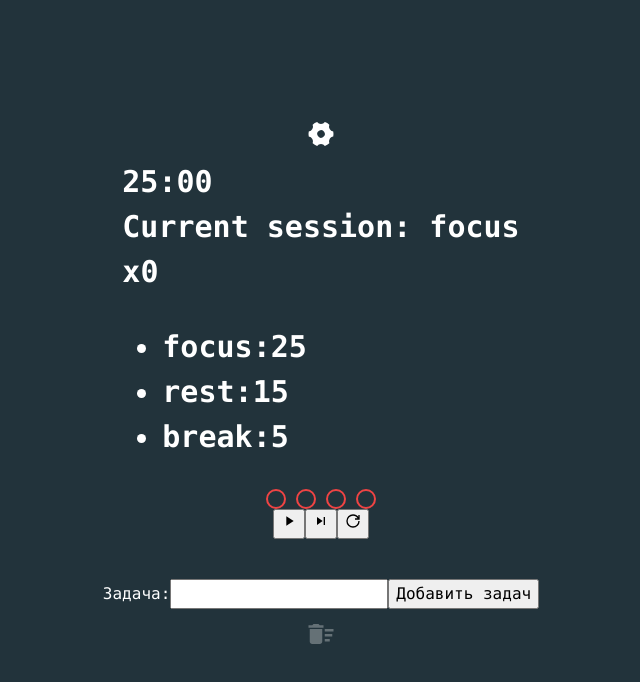
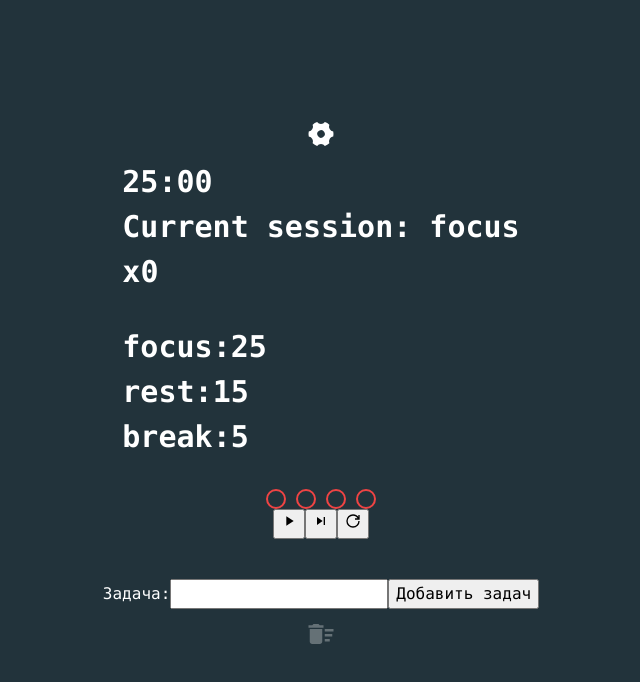
Before and after one commit to git-dmitriy/pomodoro-app, a React (Create React App) app: page / in a window 1280 px wide. Shown: the top 682 px of the page, without its empty margins (319-959 px from the left). Built offline with nearby package versions, Linux system fonts and the light colour scheme; the HTML template or start-up script is replaced by a standard one.

Commit message:
Set changeable background to html root

```diff
--- a/src/App.tsx
+++ b/src/App.tsx
@@ -1,14 +1,12 @@
 import { TasksList } from 'components/tasks/tasksList';
 import { Layout } from 'components/layout/Layout';
 import { TimerContainer } from 'components/timer/TimerContainer';
-import { GlobalStyles } from 'components/ui/GlobalStyles';
 
 function App() {
   return (
     <Layout>
       <TimerContainer />
       <TasksList />
-      <GlobalStyles />
     </Layout>
   );
 }
--- a/src/components/layout/Layout.tsx
+++ b/src/components/layout/Layout.tsx
@@ -1,38 +1,25 @@
 import { useAppSelector } from 'app/hooks';
 import styled from 'styled-components';
+import { GlobalStyles } from 'components/ui/GlobalStyles';
 
-type P = {
-  bg: 'focus' | 'break' | 'rest' | 'standby';
-};
-
-const StyledLayout = styled.div<P>`
+const StyledLayout = styled.div`
   width: 100%;
-  height: 100vh;
+  min-height: 100vh;
   display: flex;
   flex-direction: column;
   justify-content: center;
   align-items: center;
   transition: background-color 0.3s;
-  background-color: ${(props) => handleColorType(props.bg)};
 `;
-
-const handleColorType = (color: string) => {
-  switch (color) {
-    case 'focus':
-      return '#bc4b51';
-    case 'break':
-      return '#5b8e7d';
-    case 'rest':
-      return '#8cb369';
-    default:
-      return '#22333b';
-  }
-};
 
 export const Layout: React.FC = ({ children }) => {
   const { isRunning, currentSession } = useAppSelector((state) => state.timer);
-
   const backgroundColor = isRunning ? currentSession : 'standby';
 
-  return <StyledLayout bg={backgroundColor}>{children}</StyledLayout>;
+  return (
+    <StyledLayout>
+      {children}
+      <GlobalStyles bg={backgroundColor} />
+    </StyledLayout>
+  );
 };
--- a/src/components/ui/GlobalStyles.ts
+++ b/src/components/ui/GlobalStyles.ts
@@ -1,10 +1,51 @@
 import { createGlobalStyle } from 'styled-components';
 
-export const GlobalStyles = createGlobalStyle`
+type P = {
+  bg: 'focus' | 'break' | 'rest' | 'standby';
+};
+
+const handleColorType = (color: string) => {
+  switch (color) {
+    case 'focus':
+      return '#bc4b51';
+    case 'break':
+      return '#5b8e7d';
+    case 'rest':
+      return '#8cb369';
+    default:
+      return '#22333b';
+  }
+};
+
+export const GlobalStyles = createGlobalStyle<P>`
 *,
 *::before,
 *::after {
   box-sizing: border-box;
+}
+
+:root {
+  scrollbar-width: thin;
+  scrollbar-color: rgba(0, 0, 0, 0.3) rgba(0, 0, 0, 0.1);
+  transition: background-color 0.3s;
+  background-color: ${(props) => handleColorType(props.bg)};
+}
+::-webkit-scrollbar {
+  width: 0.5rem;
+}
+
+::-webkit-scrollbar-track {
+  background: #f1f1f1;
+  background: rgba(0, 0, 0, 0.1);
+}
+
+::-webkit-scrollbar-thumb {
+  background: rgba(0, 0, 0, 0.2);
+  transition: background-color 0.3s;
+}
+
+::-webkit-scrollbar-thumb:hover {
+  background: rgba(0, 0, 0, 0.3);
 }
 
 body {
@@ -35,8 +76,8 @@ dd {
   margin: 0;
 }
 
-ul[class],
-ol[class] {
+ul,
+ol {
   padding: 0;
   list-style: none;
 }
```
